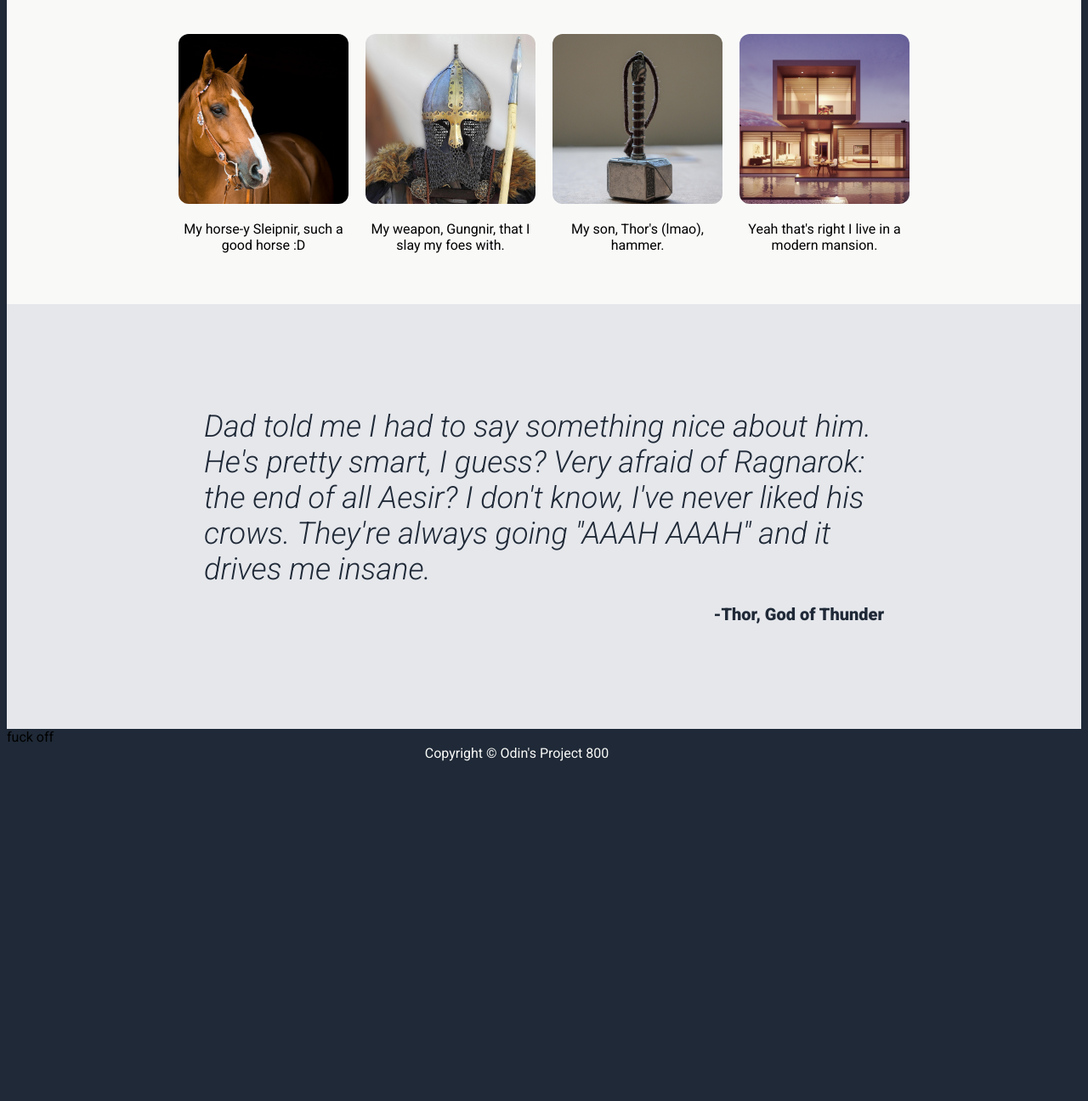
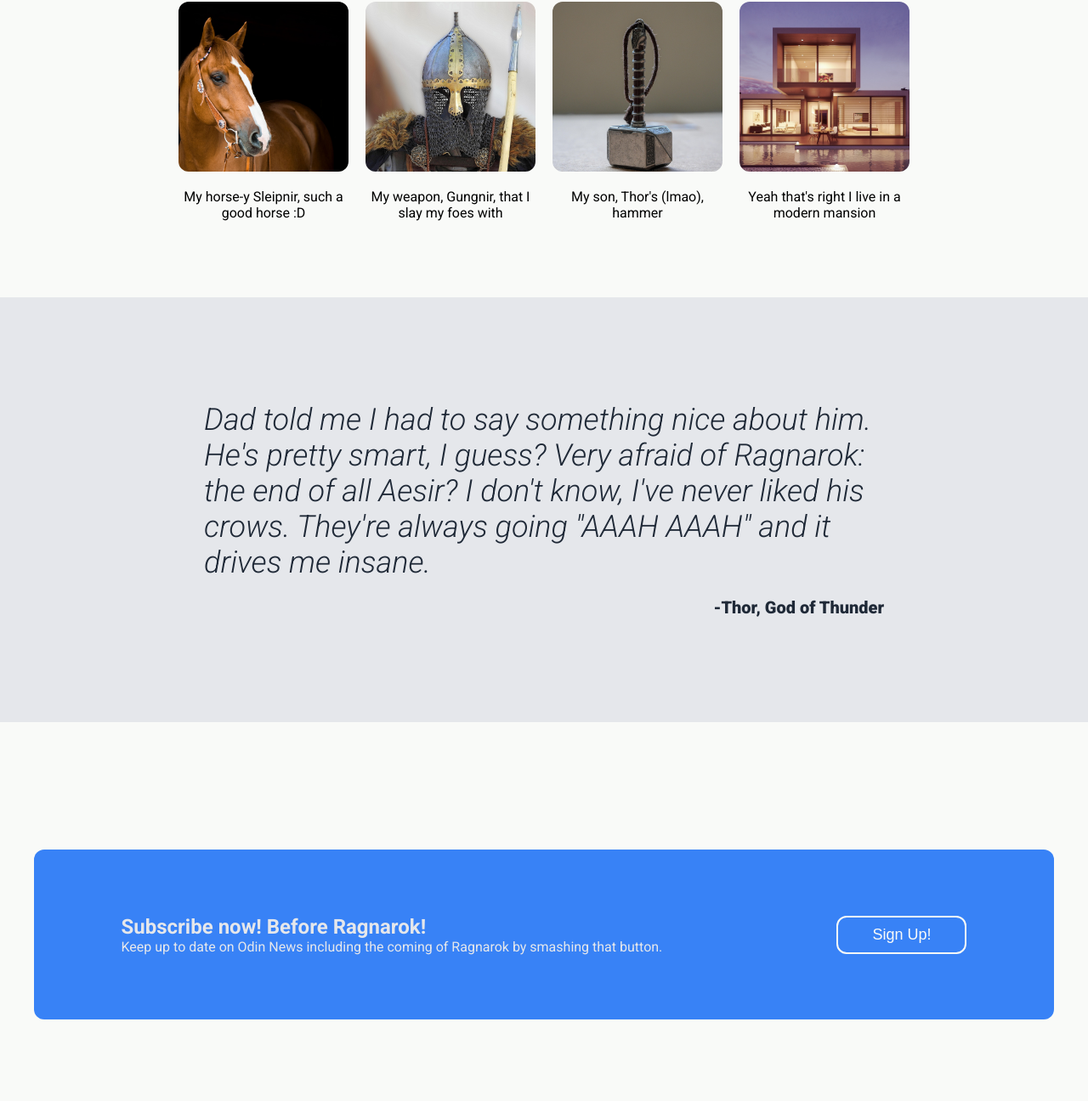
Before and after one commit to DanielDowling999/Odin-Landing, a plain HTML site: page index.html in a window 1280 px wide. Shown: the part 750-2046 px from the top of the page at 85% size. Before the commit the page ends 1685 px from the top, so only its background shows below. Drawn offline with Linux system fonts and the light colour scheme.

Commit message:
Completed landing page

```diff
--- a/index.html
+++ b/index.html
@@ -44,15 +44,15 @@
             </div>
             <div class = "stuff-box">
                 <img src="images/spear.jpg">
-                My weapon, Gungnir, that I slay my foes with.
+                My weapon, Gungnir, that I slay my foes with
             </div>
             <div class = "stuff-box">
                 <img src="images/hammer.jpg">
-                My son, Thor's (lmao), hammer.
+                My son, Thor's (lmao), hammer
             </div>
             <div class = "stuff-box">
                 <img src="images/house.jpg">
-                Yeah that's right I live in a modern mansion.
+                Yeah that's right I live in a modern mansion
             </div>
         </div>
 
@@ -68,7 +68,15 @@
         </div>
 
     </div>
-    <div class="sign-up-box">fuck off</div>
+    <div class="sign-up-box">
+        <div class="sign-up">
+            <div class="call-to-action">
+                <h3>Subscribe now! Before Ragnarok!</h3>
+                Keep up to date on Odin News including the coming of Ragnarok by smashing that button.
+            </div>
+            <button>Sign Up!</button>
+        </div>
+    </div>
     <div class="footer">
         Copyright © Odin's Project 800
     </div>
--- a/style.css
+++ b/style.css
@@ -1,5 +1,6 @@
 * {
     box-sizing: border-box;
+    margin:0;
 }
 body {
     display:flex;
@@ -26,7 +27,7 @@ body {
 
 .header-title {
     font-size:24px;
-    font-weight: 400;
+    font-weight: 600;
 }
 
 .nav {
@@ -172,12 +173,34 @@ h2{
 
 }
 
+.sign-up-box{
+    height:500px;
+    background-color: #F9FAF8;
+    display:flex;
+    justify-content: center;
+    align-items: center;
+}
+
 
 .sign-up {
+    width:1200px;
+    height:200px;
+    background-color: #3882F6;
+    display: flex;
+    justify-content: space-around;
+    align-items: center;
+    color:#E5E7EB;
+    border:none;
+    border-radius: 12px;
+}
 
-    background-color: #F9FAF8;
-    height:400px;
-    /**width:2000px;*/
+.sign-up button {
+    border:2px #F9FAF8 solid;
+}
+
+h3 {
+    font-weight: 700;
+    font-size: 24px;
 }
 
 .footer {
@@ -186,5 +209,6 @@ h2{
     justify-content: center;
     align-items:center;
     color:#F9FAF8;
+    height:100px;
 
 }
```
